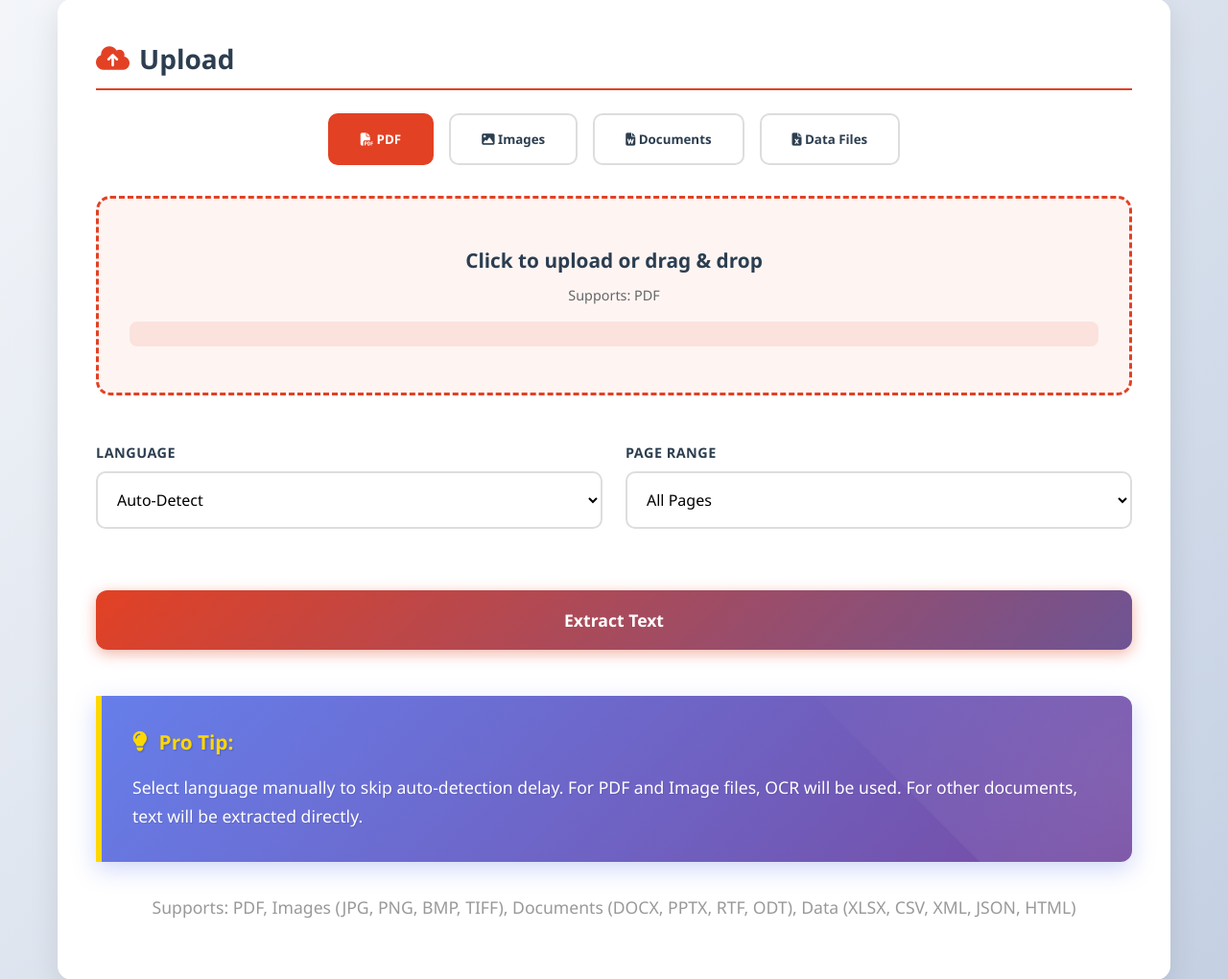
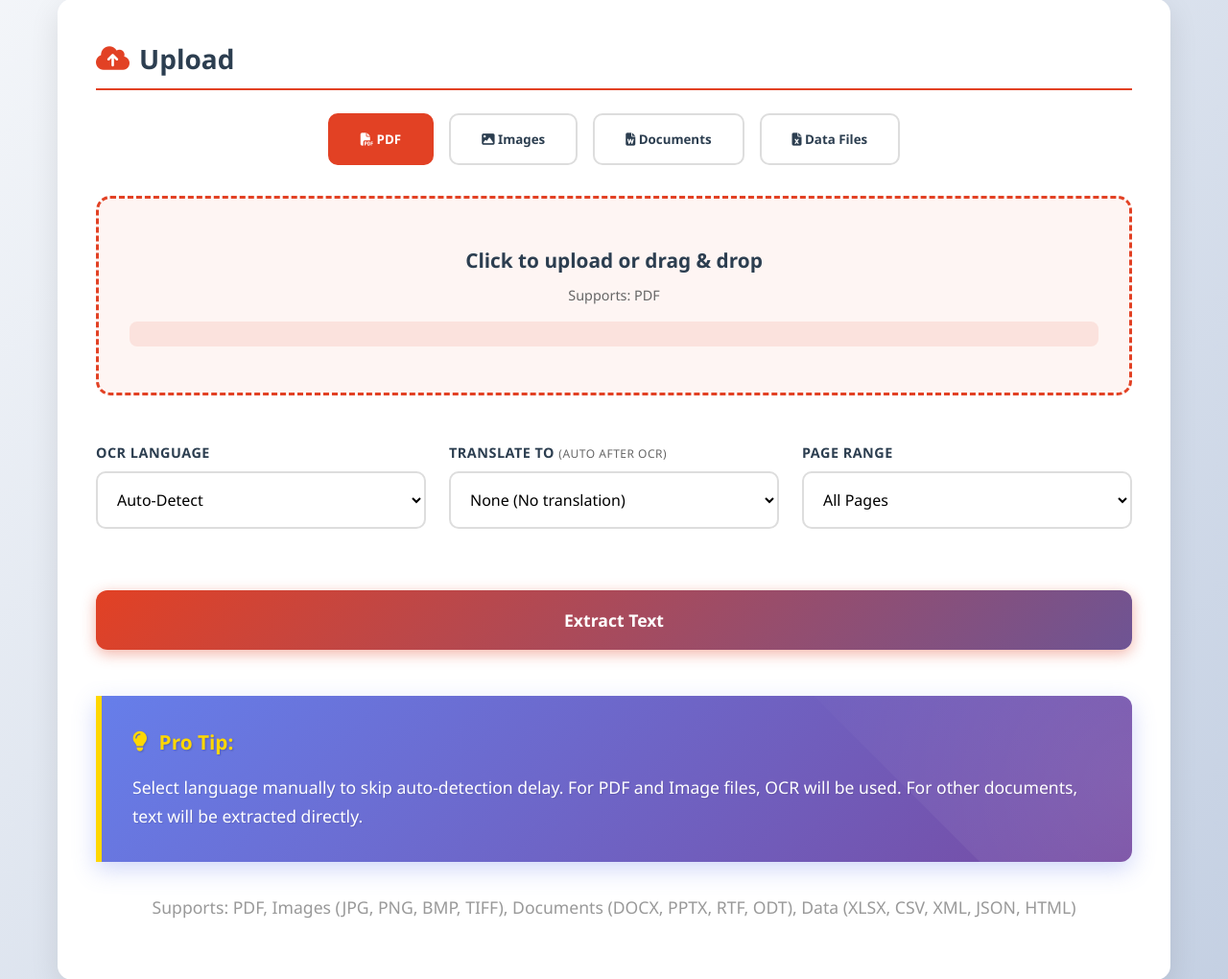
Before and after one commit to sivateam007/transocr, a Flask app: page / in a window 1280 px wide. Shown: the part 111-1131 px from the top of the page at 96% size. Run offline with Flask 3, Linux system fonts and the light colour scheme.

Commit message:
Add auto-translate to target language after OCR completes
- New translate_to dropdown on upload page (None + 18 languages)
- Auto-translate after both initial processing and PDF resume
- Translated file saved to Mega ocr-translated/ folder
- Shows language link icon in new Translated column on downloads page
- Retry preserves translate_to setting

```diff
--- a/app.py
+++ b/app.py
@@ -220,6 +220,68 @@ def _get_mega_client():
             logger.error(f"Mega login failed: {e}")
             _mega_client = None
     return _mega_client
+
+
+def _auto_translate_and_upload(task_id):
+    """
+    After OCR completes, auto-translate the result and upload to Mega ocr-translated/.
+    Returns translated Mega link or None.
+    """
+    with progress_lock:
+        task = progress_tracker.get(task_id)
+        if not task:
+            return None
+        target_lang = task.get("translate_to")
+        output_path = task.get("output_path")
+        base_filename = task.get("output_filename", "output.txt")
+    if not target_lang or not output_path or not os.path.exists(output_path):
+        return None
+    try:
+        with open(output_path, 'r', encoding='utf-8', errors='replace') as f:
+            text = f.read()
+    except Exception:
+        logger.error(f"Task {task_id}: Failed to read output for translation")
+        return None
+    if not text.strip():
+        return None
+    try:
+        body = {"q": text, "target": target_lang}
+        resp = requests.post(
+            "https://libretranslate.com/translate",
+            json=body, timeout=120,
+            headers={"Content-Type": "application/json"}
+        )
+        if resp.status_code != 200:
+            logger.error(f"Task {task_id}: LibreTranslate returned {resp.status_code}")
+            return None
+        result = resp.json()
+        if "error" in result:
+            logger.error(f"Task {task_id}: LibreTranslate error: {result['error']}")
+            return None
+        translated = result.get("translatedText")
+        if not translated:
+            return None
+        import tempfile as _tf
+        translated_filename = base_filename.rsplit('.', 1)[0] + f"_{target_lang}.txt"
+        tmp = _tf.NamedTemporaryFile(mode='w', suffix='.txt', delete=False, encoding='utf-8')
+        tmp.write(translated)
+        tmp.close()
+        mega_link = None
+        m = _get_mega_client()
+        if m:
+            folder_handle = ensure_mega_folder(m, "ocr-translated")
+            if folder_handle:
+                mega_call(m, "upload", tmp.name, dest=folder_handle, dest_filename=translated_filename, timeout=120)
+                uploaded_node = mega_call(m, "find", f"ocr-translated/{translated_filename}")
+                if uploaded_node:
+                    mega_link = mega_call(m, "get_link", uploaded_node[0], timeout=30)
+                    logger.info(f"Task {task_id}: Translated file uploaded to Mega: {mega_link}")
+        os.unlink(tmp.name)
+        return mega_link
+    except Exception as e:
+        logger.error(f"Task {task_id}: Auto-translate failed: {e}")
+        return None
+
 
 # Secondary keepalive: each active OCR thread also pings itself
 _ocr_keepalive_running = threading.Event()
@@ -1086,6 +1148,12 @@ def process_file_background(task_id, file_path, filename, temp_dir, selected_lan
         # Persist output file to ocr-outputs folder
         persist_output(task_id)
 
+        # Auto-translate to target language if set
+        translated_link = _auto_translate_and_upload(task_id)
+        if translated_link:
+            with progress_lock:
+                progress_tracker[task_id]["translated_link"] = translated_link
+
         # Mark as completed (respect cancel flag)
         with progress_lock:
             if not progress_tracker[task_id].get("cancelled"):
@@ -1587,6 +1655,12 @@ def resume_ocr_processing(task_id, original_path, metadata, output_path, temp_di
 
         persist_output(task_id)
 
+        # Auto-translate to target language if set
+        translated_link = _auto_translate_and_upload(task_id)
+        if translated_link:
+            with progress_lock:
+                progress_tracker[task_id]["translated_link"] = translated_link
+
         with progress_lock:
             progress_tracker[task_id]["status"] = "completed"
             progress_tracker[task_id]["pages_processed"] = pages_processed
@@ -1689,6 +1763,10 @@ def index():
         selected_lang = request.form.get('language', 'auto')
         logger.info(f"Language selection: {selected_lang}")
 
+        # Get target translation language (auto-translate after OCR)
+        translate_to = request.form.get('translate_to', 'none')
+        logger.info(f"Translate to: {translate_to}")
+
         # Get page range (only for PDF)
         page_range = request.form.get('page_range', 'all')
         start_page = 1
@@ -1742,7 +1820,8 @@ def index():
                 "end_page": end_page,
                 "created_at": time.time(),
                 "file_type": file_type,
-                "cancelled": False
+                "cancelled": False,
+                "translate_to": translate_to if translate_to != 'none' else None
             }
         _save_progress(True)
 
@@ -2083,6 +2162,7 @@ def retry_task(task_id):
         old_total = old.get("total_pages")
         mega_node = old.get("mega_original_handle")
         detected_lang = old.get("detected_language")
+        translate_to = old.get("translate_to")
 
     # Everything after here is outside the lock
 
@@ -2137,7 +2217,8 @@ def retry_task(task_id):
             "created_at": time.time(),
             "file_type": file_type,
             "cancelled": False,
-            "retry_of": task_id
+            "retry_of": task_id,
+            "translate_to": translate_to
         }
     _save_progress(True)
 
@@ -2244,6 +2325,8 @@ def downloads_page():
                 "completed_at": task.get("completed_at", 0),
                 "created_at": task.get("created_at", 0),
                 "download_count": task.get("download_count", 0),
+                "translated_link": task.get("translated_link", ""),
+                "translate_to": task.get("translate_to", ""),
                 "status": status,
                 "percentage": task.get("percentage", 0),
                 "eta": eta,
--- a/templates/index.html
+++ b/templates/index.html
@@ -64,7 +64,7 @@
 
                 <div class="options-grid">
                     <div class="option-group">
-                        <label class="option-label">Language</label>
+                        <label class="option-label">OCR Language</label>
                         <select name="language" id="language-select" class="select-input">
                             <option value="auto">Auto-Detect</option>
                             <option value="tam">Tamil</option>
@@ -86,6 +86,32 @@
                             <option value="chi_sim">Chinese Simplified</option>
                             <option value="jpn">Japanese</option>
                             <option value="kor">Korean</option>
+                        </select>
+                    </div>
+
+                    <div class="option-group">
+                        <label class="option-label">Translate To <span style="font-weight:400;color:#666;font-size:12px;">(auto after OCR)</span></label>
+                        <select name="translate_to" id="translate-to-select" class="select-input">
+                            <option value="none">None (No translation)</option>
+                            <option value="en">English</option>
+                            <option value="ta">Tamil</option>
+                            <option value="hi">Hindi</option>
+                            <option value="ml">Malayalam</option>
+                            <option value="te">Telugu</option>
+                            <option value="kn">Kannada</option>
+                            <option value="bn">Bengali</option>
+                            <option value="gu">Gujarati</option>
+                            <option value="mr">Marathi</option>
+                            <option value="pa">Punjabi</option>
+                            <option value="ur">Urdu</option>
+                            <option value="es">Spanish</option>
+                            <option value="fr">French</option>
+                            <option value="de">German</option>
+                            <option value="zh">Chinese</option>
+                            <option value="ja">Japanese</option>
+                            <option value="ko">Korean</option>
+                            <option value="ar">Arabic</option>
+                            <option value="ru">Russian</option>
                         </select>
                     </div>
 
```
Also changed, not shown: templates/downloads.html (+12 -0 lines).
